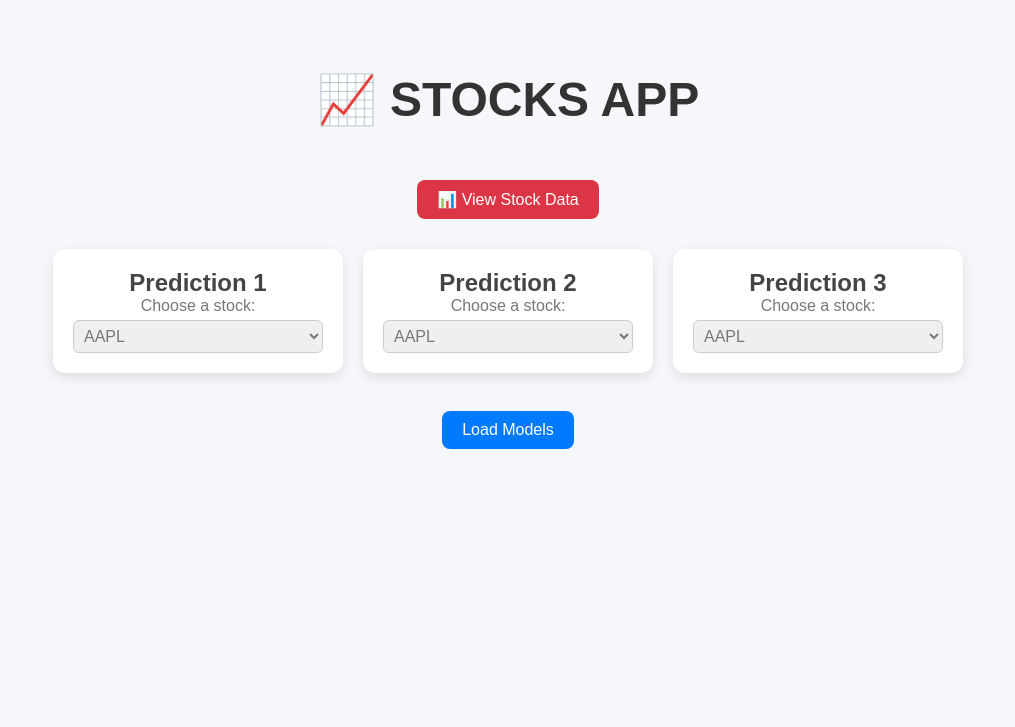
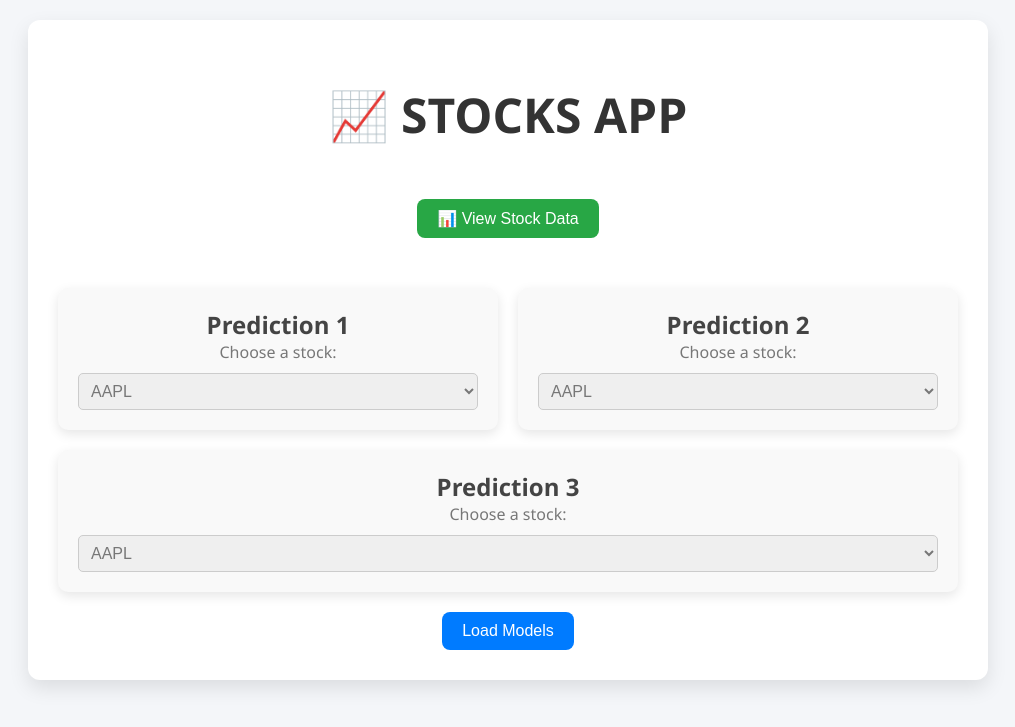
Before and after one commit to robertnesterodhiambo/StocksApp, a Flask app: page / in a window 1280 px wide. Shown: the top 727 px of the page, without its empty margins (132-1147 px from the left). Run offline with Flask 3, Linux system fonts and the light colour scheme.

Commit message:
beautifications

```diff
--- a/stocks_app/templates/index.html
+++ b/stocks_app/templates/index.html
@@ -4,13 +4,91 @@
     <meta charset="UTF-8">
     <title>STOCKS APP</title>
     <link rel="stylesheet" href="{{ url_for('static', filename='style.css') }}">
+    <style>
+        body {
+            font-family: 'Segoe UI', Tahoma, Geneva, Verdana, sans-serif;
+            background-color: #f4f6f9;
+            margin: 0;
+            padding: 20px;
+        }
+        .container {
+            max-width: 900px;
+            margin: auto;
+            background: #fff;
+            border-radius: 12px;
+            padding: 30px;
+            box-shadow: 0 8px 20px rgba(0, 0, 0, 0.1);
+        }
+        h1 {
+            text-align: center;
+            color: #333;
+        }
+        .dashboard {
+            display: flex;
+            justify-content: space-between;
+            gap: 20px;
+            flex-wrap: wrap;
+        }
+        .card {
+            background: #f9f9f9;
+            border-radius: 10px;
+            padding: 20px;
+            flex: 1;
+            min-width: 250px;
+            transition: box-shadow 0.3s ease;
+        }
+        .card:hover {
+            box-shadow: 0 4px 12px rgba(0, 0, 0, 0.15);
+        }
+        select {
+            width: 100%;
+            padding: 8px;
+            margin-top: 10px;
+            border-radius: 5px;
+            border: 1px solid #ccc;
+        }
+        button {
+            margin-top: 20px;
+            padding: 10px 20px;
+            border: none;
+            background-color: #007bff;
+            color: white;
+            font-size: 16px;
+            border-radius: 8px;
+            cursor: pointer;
+            transition: background 0.3s;
+        }
+        button:hover {
+            background-color: #0056b3;
+        }
+        .flashes {
+            list-style-type: none;
+            padding: 0;
+        }
+        .flashes li {
+            padding: 10px;
+            margin-top: 15px;
+            border-radius: 5px;
+        }
+        .success {
+            background-color: #d4edda;
+            color: #155724;
+        }
+        .error {
+            background-color: #f8d7da;
+            color: #721c24;
+        }
+        a button {
+            margin-bottom: 20px;
+        }
+    </style>
 </head>
 <body>
     <div class="container">
         <h1>📈 STOCKS APP</h1>
         <a href="/data">
-    <button type="button" style="background-color: #dc3545;">📊 View Stock Data</button>
-</a>
+            <button type="button" style="background-color: #28a745;">📊 View Stock Data</button>
+        </a>
 
         <form method="POST">
             <div class="dashboard">
@@ -29,7 +107,6 @@
                 </div>
                 {% endfor %}
             </div>
-            <br>
             <button type="submit">Load Models</button>
         </form>
 
```
Also changed, not shown: stocks_app/templates/data.html (+56 -3 lines).
